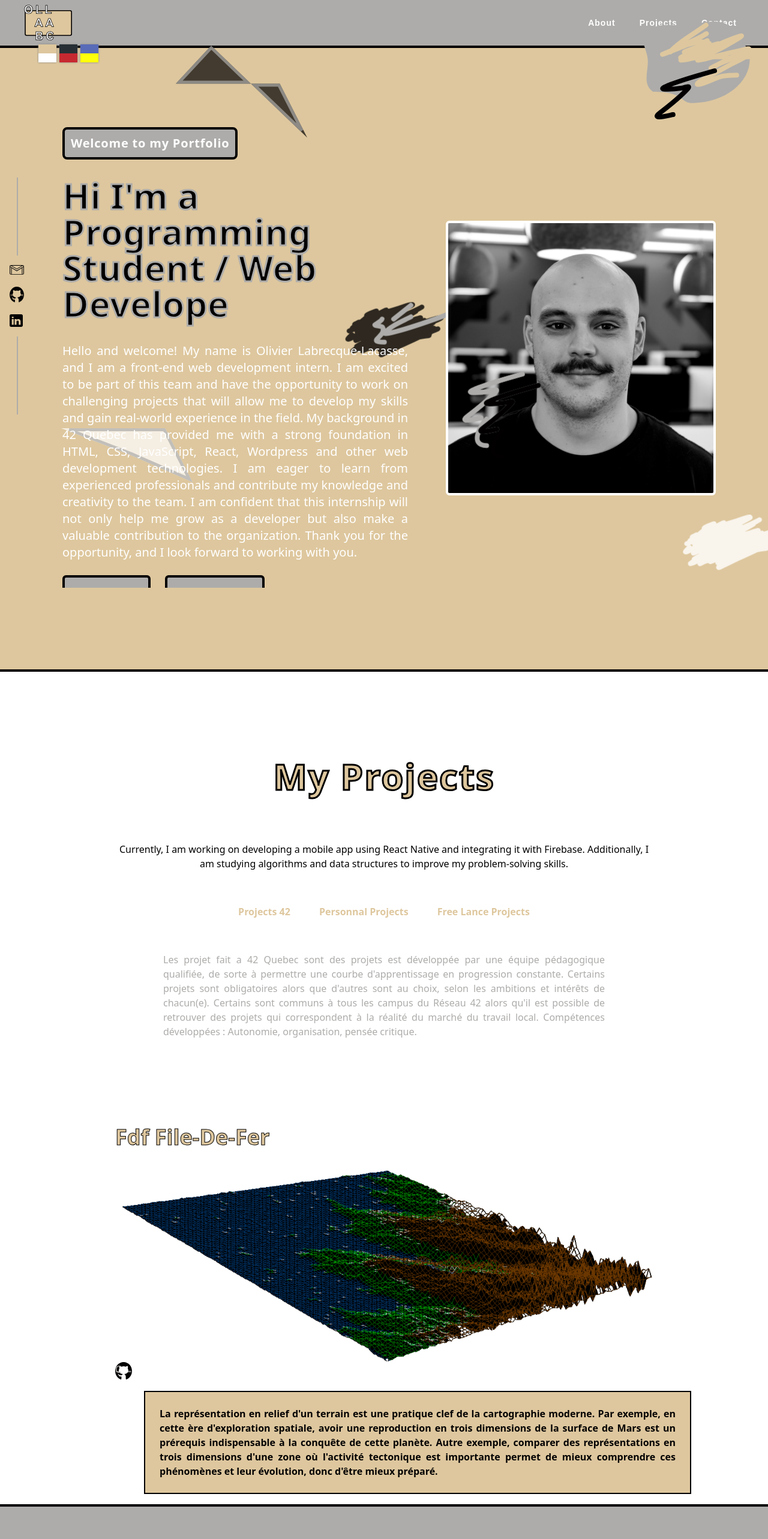
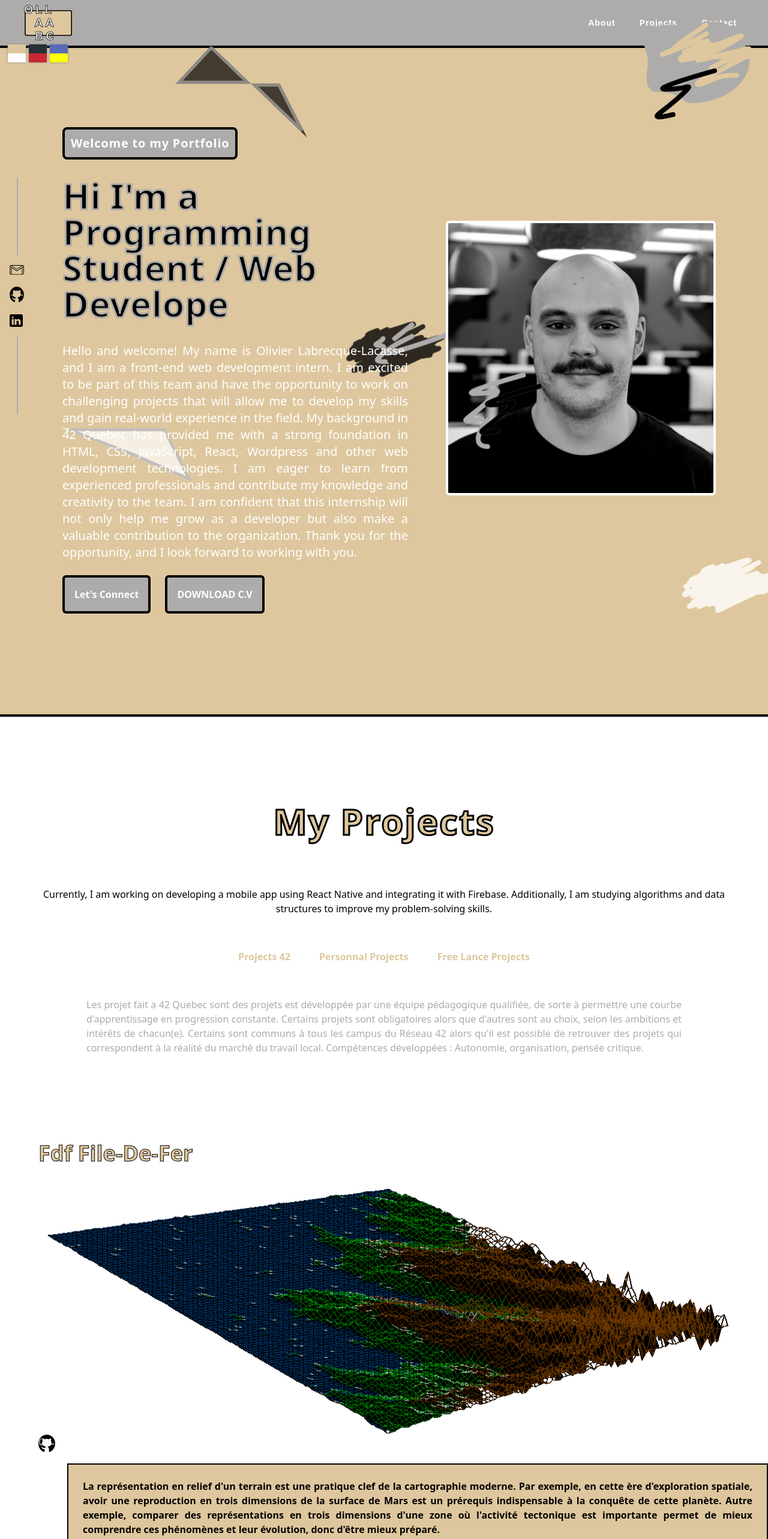
Before and after one commit to tetedecactus/react_tailwind_portfolio, a React (Create React App) app: page / in a window 1280 px wide. Shown: the top 2566 px of the page at 60% size. Built offline with nearby package versions, Linux system fonts and the light colour scheme.

Commit message:
before change for scroll snapping

```diff
--- a/src/components/About.jsx
+++ b/src/components/About.jsx
@@ -54,7 +54,7 @@ function About() {
     <section className={`${style.container} ${style[theme]}`}>
       <div
         id="about"
-        className="about-page container justify-center lg:relative mb-20 py-8 h-screen m-auto px-10 md:px-12 xl:px-6  h-full overflow-x-hidden"
+        className="about-page container justify-center lg:relative mb-20 py-8 m-auto px-10 md:px-12 xl:px-6 h-full overflow-x-hidden"
       >
         <div className="flex flex-row flex-wrap sm:flex-wrap justify-center sm:ml-12 lg:ml-20 relative h-full">
           <img
--- a/src/components/Projects/42Projects/ProjectCard.jsx
+++ b/src/components/Projects/42Projects/ProjectCard.jsx
@@ -7,7 +7,7 @@ function ProjectCard({ title, imgUrl, description, language, lien }) {
   const { theme } = useContext(ThemeContext);
 
   return (
-    <section className="container flex">
+    <section className="container flex overflow-x-hidden">
       <div className="mb-12">
         <div className="justify-start">
           <h2 className="project-title text-4xl font-bold justify-start mb-6">{title}</h2>
--- a/src/components/Projects/Projects.jsx
+++ b/src/components/Projects/Projects.jsx
@@ -15,12 +15,9 @@ export default function ProjectTabs() {
     return () => clearInterval(interval);
   }, []);
   return (
-    <section
-      id="projects"
-      className="project-tabs-page h-full overflow-x-hidden mt-8"
-    >
-      <div className="container py-8 lg:py-16 px-16 mx-auto max-w-screen-lg relative h-full">
-        <h2 className="projects-title my-20 text-6xl font-extrabold text-center">
+    <section id="projects" className="project-tabs-page h-auto m-auto overflow-visible mt-8">
+      <div className="container py-8 lg:py-16 px-16 mx-auto  overflox-visible relative ">
+        <h2 className="projects-title  my-20 text-6xl font-extrabold text-center">
           My Projects
         </h2>
         <p className="project-intro  text-center">
--- a/src/style/ToggleButton.scss
+++ b/src/style/ToggleButton.scss
@@ -2,7 +2,7 @@
 
 .theme-container {
   top: 8%;
-  left: 5%;
+  left: 1%;
   position: fixed;
 }
 
```
